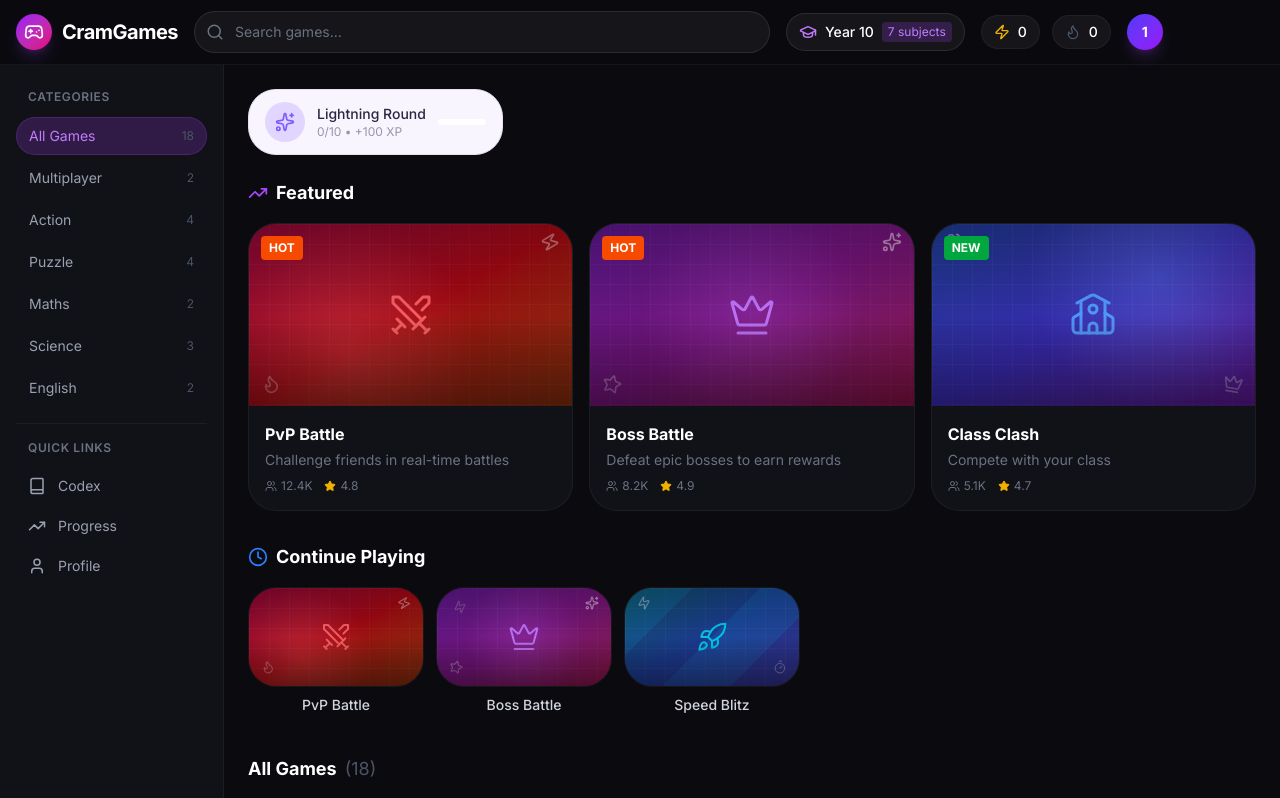
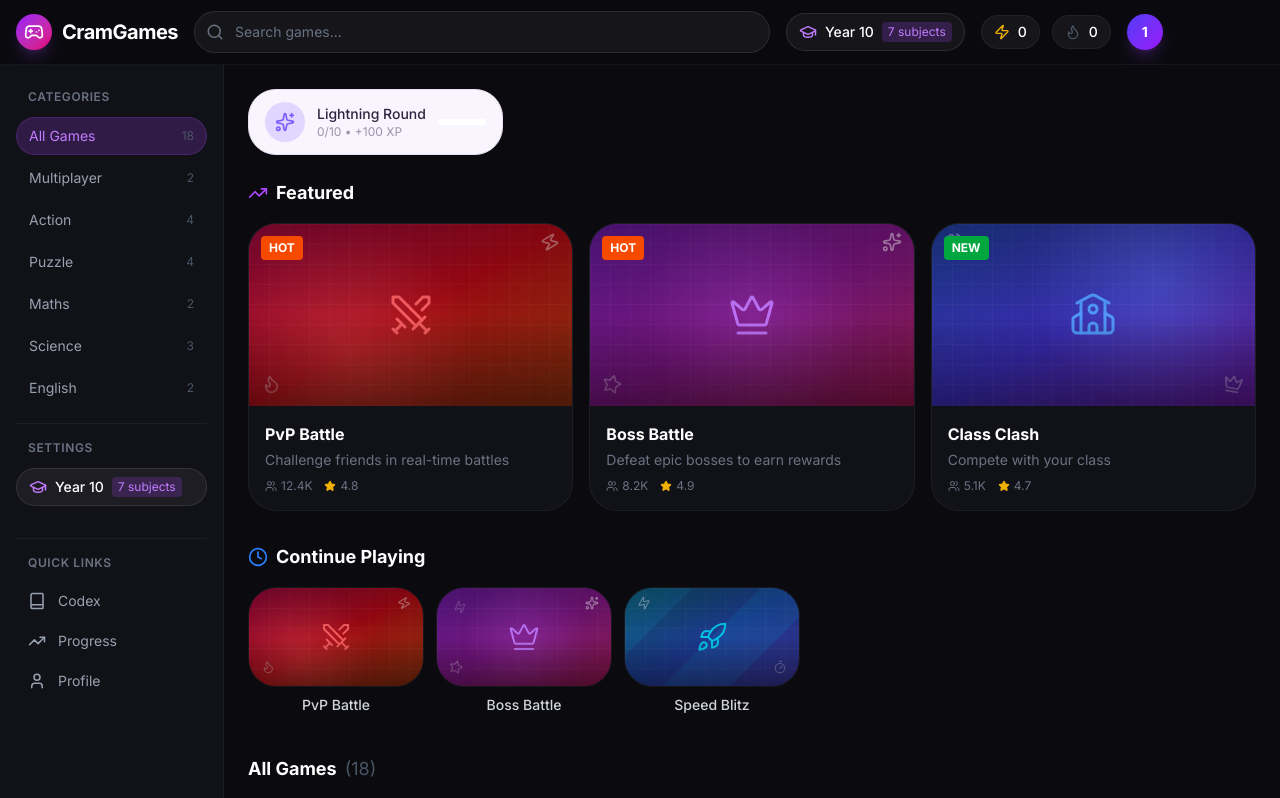
Before and after one commit to hassmaniandevil/cramgames, a Next.js app: page / in a window 1280 px wide. Shown: the top 798 px of the page. Built offline with nearby package versions, Linux system fonts and the light colour scheme.

Commit message:
Add QuickSettings to sidebar for better visibility

```diff
--- a/app/HomeClient.tsx
+++ b/app/HomeClient.tsx
@@ -471,6 +471,15 @@ export function HomeClient() {
             {/* Divider */}
             <div className="border-t border-white/5 my-4" />
 
+            {/* Year & Subject Settings */}
+            <div className="mb-4">
+              <p className="text-xs font-semibold text-gray-500 uppercase tracking-wider mb-3 px-3">Settings</p>
+              <QuickSettings className="w-full" />
+            </div>
+
+            {/* Divider */}
+            <div className="border-t border-white/5 my-4" />
+
             {/* Quick Links */}
             <nav className="space-y-1">
               <p className="text-xs font-semibold text-gray-500 uppercase tracking-wider mb-3 px-3">Quick Links</p>
```
